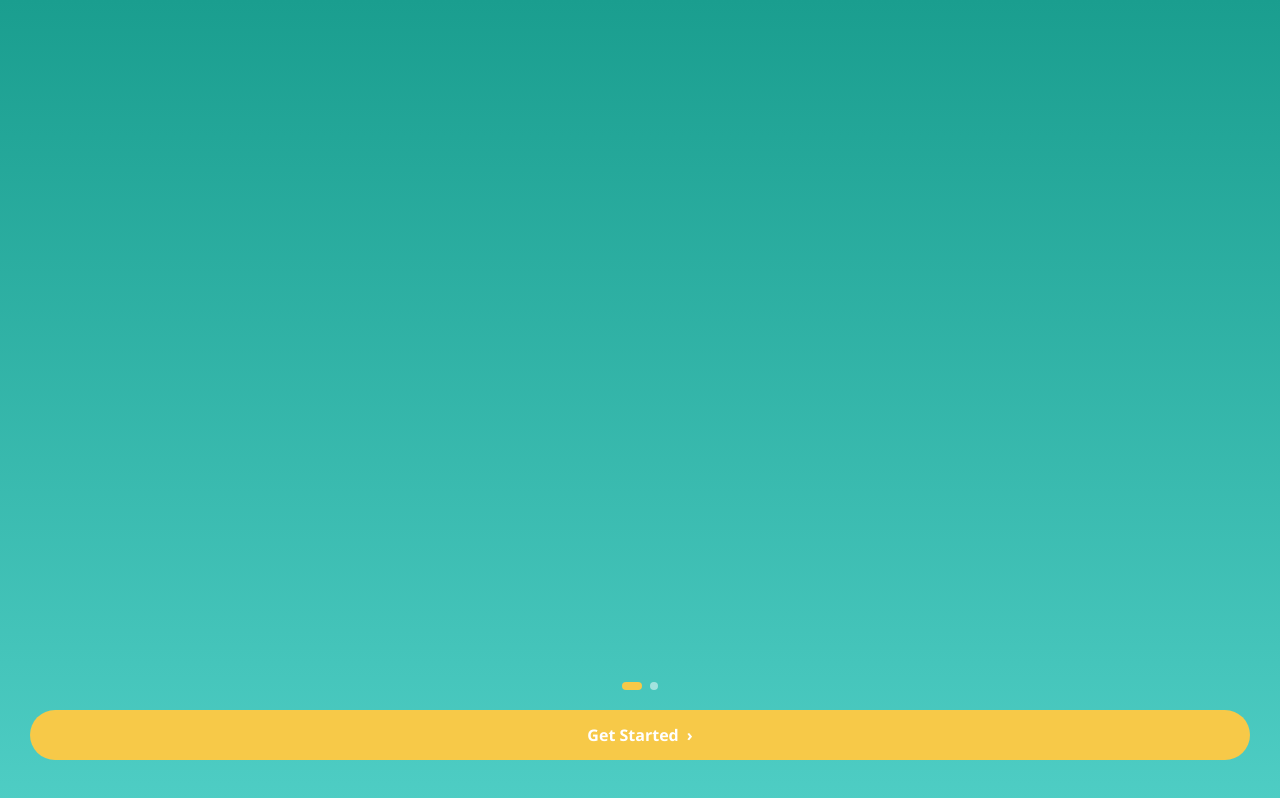
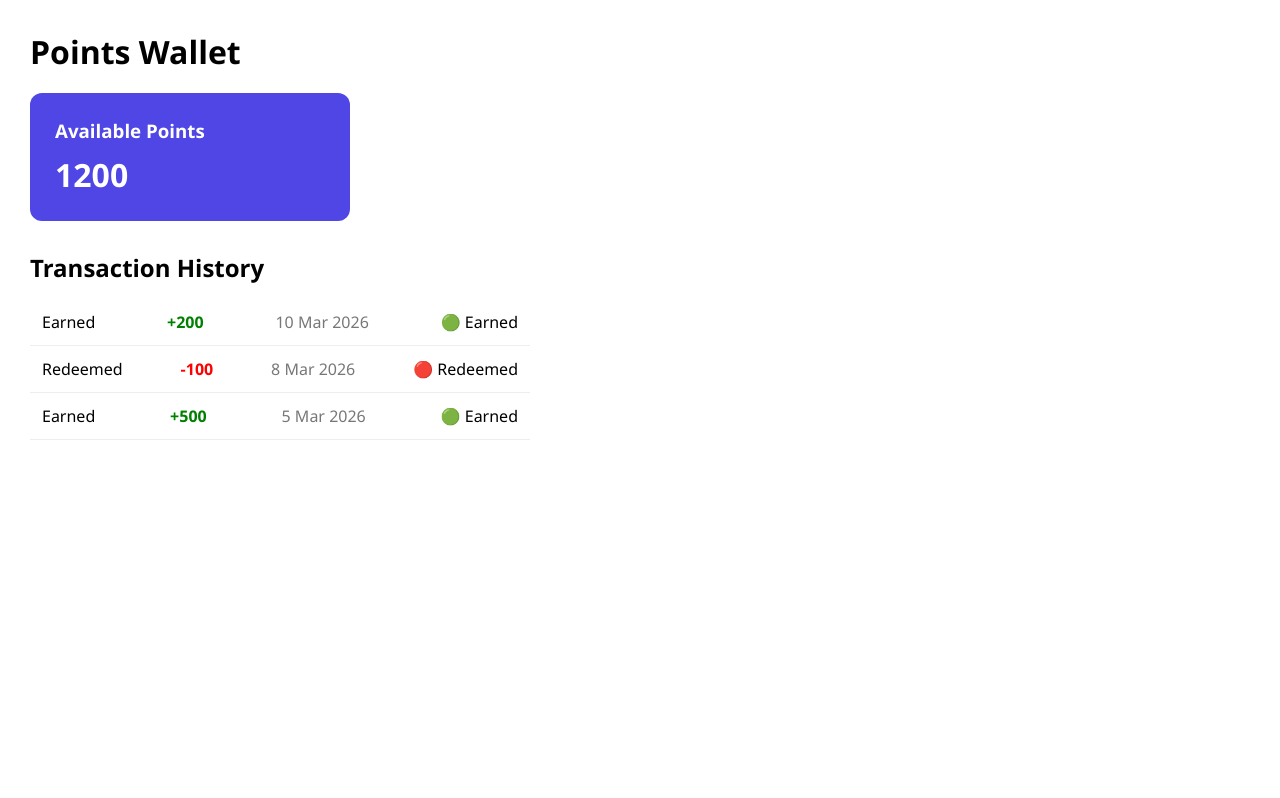
Before and after one commit to joannaomotunde/jambay-frontend, a React (Vite) app: page /loyalty in a window 1280 px wide. Before the commit this address led to /. Built offline with nearby package versions, Linux system fonts and the light colour scheme.

Commit message:
Add points wallet with balance and transaction history

```diff
--- a/src/App.jsx
+++ b/src/App.jsx
@@ -51,9 +51,7 @@ function App() {
           </ProtectedRoute>
         } />
         <Route path="/loyalty" element={
-          <ProtectedRoute>
             <Loyalty />
-          </ProtectedRoute>
         } />
         <Route path="/operator" element={
           <ProtectedRoute>
--- a/src/pages/Loyalty.jsx
+++ b/src/pages/Loyalty.jsx
@@ -1,4 +1,66 @@
-const Loyalty = () => {
-  return <div>Loyalty - Coming Soon</div>
+import React from "react";
+
+function Loyalty() {
+  const balance = 1200;
+
+  const transactions = [
+    { id: 1, type: "Earned", points: 200, date: "10 Mar 2026" },
+    { id: 2, type: "Redeemed", points: -100, date: "8 Mar 2026" },
+    { id: 3, type: "Earned", points: 500, date: "5 Mar 2026" }
+  ];
+
+  return (
+    <div style={{ padding: "30px", fontFamily: "Arial" }}>
+      <h1 style={{ marginBottom: "20px" }}>Points Wallet</h1>
+
+      {/* Balance Card */}
+      <div
+        style={{
+          background: "#4f46e5",
+          color: "white",
+          padding: "25px",
+          borderRadius: "12px",
+          marginBottom: "30px",
+          width: "320px"
+        }}
+      >
+        <h3 style={{ margin: 0 }}>Available Points</h3>
+        <h1 style={{ marginTop: "10px" }}>{balance}</h1>
+      </div>
+
+      {/* Transactions */}
+      <h2 style={{ marginBottom: "15px" }}>Transaction History</h2>
+
+      <div style={{ maxWidth: "500px" }}>
+        {transactions.map((t) => (
+          <div
+            key={t.id}
+            style={{
+              display: "flex",
+              justifyContent: "space-between",
+              padding: "12px",
+              borderBottom: "1px solid #eee",
+              alignItems: "center"
+            }}
+          >
+            <span>{t.type}</span>
+
+            <span
+              style={{
+                color: t.points > 0 ? "green" : "red",
+                fontWeight: "bold"
+              }}
+            >
+              {t.points > 0 ? `+${t.points}` : t.points}
+            </span>
+
+            <span style={{ color: "#777" }}>{t.date}</span>
+            <span>{t.points > 0 ? "🟢 Earned" : "🔴 Redeemed"}</span>
+          </div>
+        ))}
+      </div>
+    </div>
+  );
 }
-export default Loyalty
+
+export default Loyalty;
```
